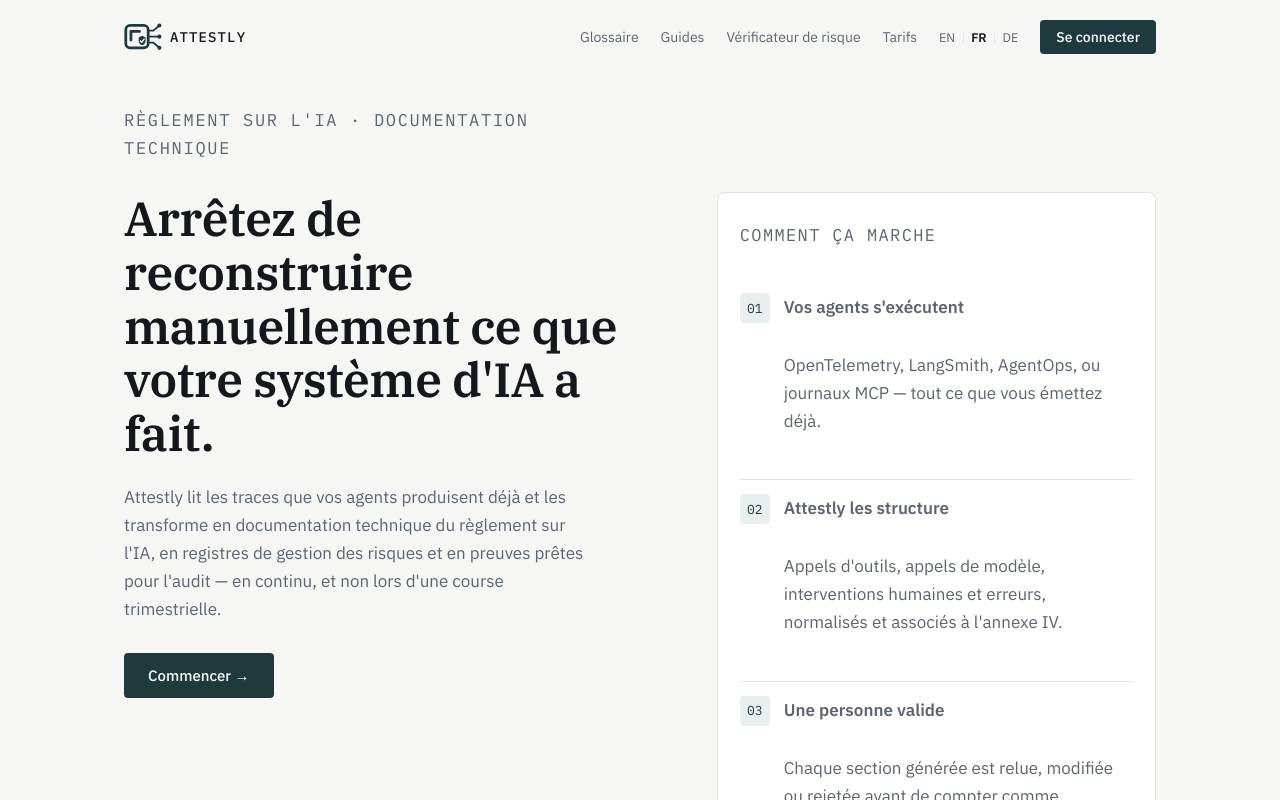
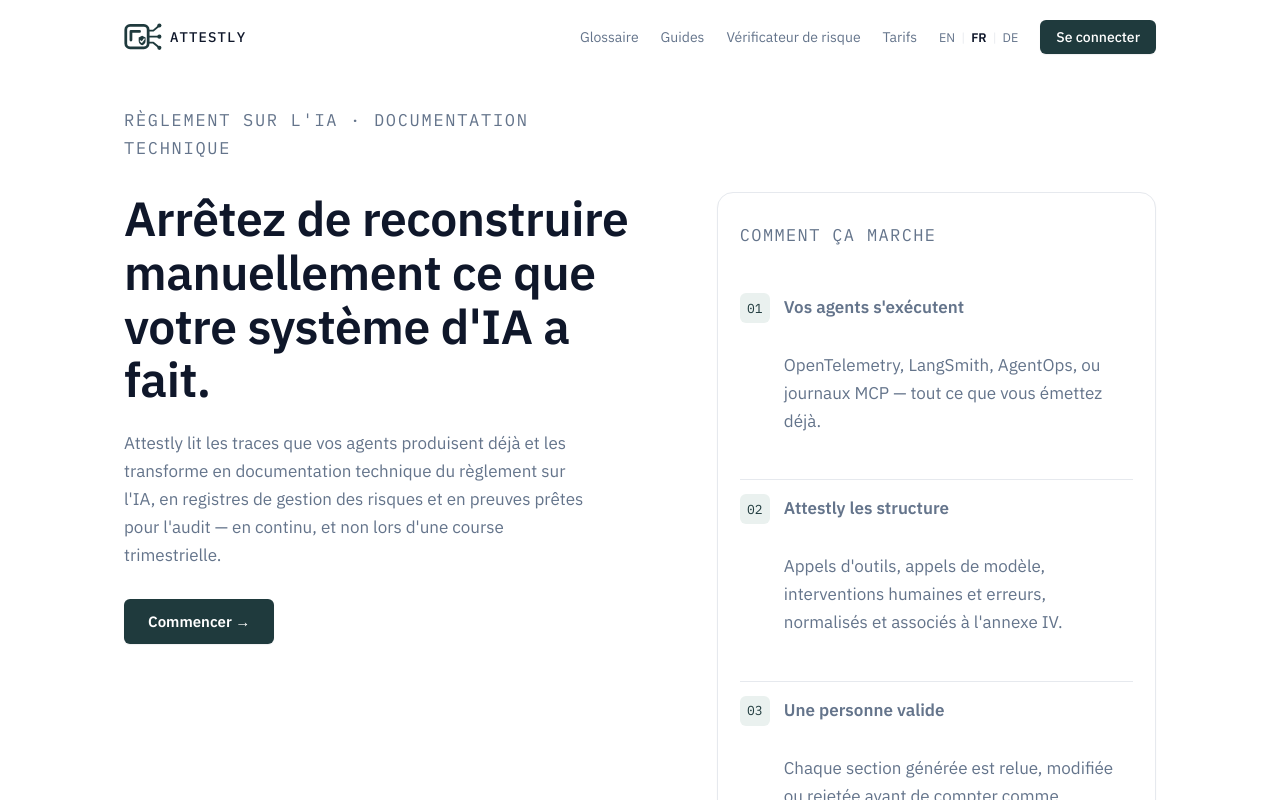
Before and after one commit to Isaacruwa/attestly, a Next.js app: page /fr in a window 1280 px wide. Shown: the top 800 px of the page. Built offline with nearby package versions, Linux system fonts and the light colour scheme.

Commit message:
design: modernize UI — white background, sans headings (was serif), elevated cards with shadow/radius instead of flat borders

```diff
--- a/src/app/globals.css
+++ b/src/app/globals.css
@@ -1,24 +1,33 @@
 :root {
-  /* Palette: "ledger" — paper surface, ink text, deep evidence-teal primary.
+  /* Palette: "ledger" — white surface, slate ink text, deep evidence-teal primary.
      Status colors read like a real audit ledger. Deliberately not the default
-     cream+terracotta or black+neon AI-generated look. */
-  --color-paper: #F6F7F5;
+     cream+terracotta or black+neon AI-generated look.
+     2026-10: modernized — pure white background (was off-white #F6F7F5), sans
+     headings (was serif), crisper slate ink tones, added radius/shadow tokens
+     so cards read as elevated surfaces instead of flat bordered boxes. */
+  --color-paper: #FFFFFF;
   --color-paper-raised: #FFFFFF;
-  --color-ink: #14181C;
-  --color-ink-muted: #5B6470;
-  --color-ink-faint: #8A929B;
-  --color-line: #DEE3E1;
+  --color-ink: #0F172A;
+  --color-ink-muted: #64748B;
+  --color-ink-faint: #94A3B8;
+  --color-line: #E6E9EE;
   --color-primary: #1F3A3D;
   --color-primary-hover: #16292B;
-  --color-primary-tint: #E9EFEE;
+  --color-primary-tint: #EAF1EF;
   --color-approved: #2E6E4E;
   --color-review: #A6741B;
   --color-missing: #A13F2B;
   --color-updated: #2C5F8A;
 
-  --font-display: var(--font-plex-serif), Georgia, serif;
+  --font-display: var(--font-plex-sans), -apple-system, sans-serif;
   --font-body: var(--font-plex-sans), -apple-system, sans-serif;
   --font-mono: var(--font-plex-mono), ui-monospace, monospace;
+
+  --radius-sm: 6px;
+  --radius: 10px;
+  --radius-lg: 16px;
+  --shadow-sm: 0 1px 2px rgba(15, 23, 42, 0.04), 0 1px 1px rgba(15, 23, 42, 0.03);
+  --shadow-md: 0 6px 16px rgba(15, 23, 42, 0.07), 0 2px 6px rgba(15, 23, 42, 0.04);
 }
 
 * { box-sizing: border-box; }
@@ -40,8 +49,16 @@ a { color: inherit; }
    status row, echoing a paper audit trail rather than a card/shadow UI. */
 .ledger-row {
   border-left: 3px solid var(--color-line);
-  padding-left: 12px;
+  border-top: 1px solid var(--color-line);
+  border-right: 1px solid var(--color-line);
+  border-bottom: 1px solid var(--color-line);
+  border-radius: var(--radius);
+  background: var(--color-paper-raised);
+  box-shadow: var(--shadow-sm);
+  padding: 14px 16px 14px 14px;
+  transition: box-shadow 0.15s ease, transform 0.15s ease;
 }
+.ledger-row:hover { box-shadow: var(--shadow-md); transform: translateY(-1px); }
 .ledger-row[data-status="approved"] { border-left-color: var(--color-approved); }
 .ledger-row[data-status="needs_review"] { border-left-color: var(--color-review); }
 .ledger-row[data-status="missing_information"] { border-left-color: var(--color-missing); }
@@ -105,7 +122,8 @@ button:focus-visible, a:focus-visible, input:focus-visible {
   color: white !important;
   background: var(--color-primary);
   padding: 8px 16px;
-  border-radius: 4px;
+  border-radius: var(--radius-sm);
+  box-shadow: var(--shadow-sm);
   text-decoration: none;
   white-space: nowrap;
   font-weight: 500;
@@ -133,16 +151,16 @@ button:focus-visible, a:focus-visible, input:focus-visible {
     gap: 2px;
     background: var(--color-paper-raised);
     border: 1px solid var(--color-line);
-    border-radius: 8px;
+    border-radius: var(--radius-lg);
     padding: 10px;
     margin: 0 24px;
-    box-shadow: 0 8px 24px rgba(20, 24, 28, 0.08);
+    box-shadow: var(--shadow-md);
     z-index: 40;
   }
   .site-nav__links .site-nav__link,
   .site-nav__links .site-nav__cta {
     padding: 12px 14px;
-    border-radius: 6px;
+    border-radius: var(--radius-sm);
     text-align: left;
   }
   .site-nav__links .site-nav__link:hover { background: var(--color-primary-tint); }
@@ -184,7 +202,7 @@ button:focus-visible, a:focus-visible, input:focus-visible {
 }
 .hero h1 {
   font-family: var(--font-display);
-  font-weight: 600;
+  font-weight: 700;
   font-size: clamp(32px, 5vw, 48px);
   line-height: 1.12;
   letter-spacing: -0.01em;
@@ -204,19 +222,21 @@ button:focus-visible, a:focus-visible, input:focus-visible {
   background: var(--color-primary);
   color: white;
   padding: 13px 24px;
-  border-radius: 4px;
+  border-radius: var(--radius-sm);
   text-decoration: none;
-  font-weight: 500;
+  font-weight: 600;
   font-size: 15px;
   border: none;
-  transition: background 0.15s ease;
+  box-shadow: var(--shadow-sm);
+  transition: background 0.15s ease, box-shadow 0.15s ease, transform 0.15s ease;
 }
-.btn-primary:hover { background: var(--color-primary-hover); }
+.btn-primary:hover { background: var(--color-primary-hover); box-shadow: var(--shadow-md); transform: translateY(-1px); }
 
 .pipeline {
   background: var(--color-paper-raised);
   border: 1px solid var(--color-line);
-  border-radius: 8px;
+  border-radius: var(--radius-lg);
+  box-shadow: var(--shadow-sm);
   padding: 28px 22px;
 }
 .pipeline__label {
@@ -238,7 +258,7 @@ button:focus-visible, a:focus-visible, input:focus-visible {
 .pipeline__step-icon {
   width: 30px;
   height: 30px;
-  border-radius: 4px;
+  border-radius: var(--radius-sm);
   background: var(--color-primary-tint);
   color: var(--color-primary);
   display: flex;
@@ -276,7 +296,7 @@ button:focus-visible, a:focus-visible, input:focus-visible {
 }
 .section h2 {
   font-family: var(--font-display);
-  font-weight: 600;
+  font-weight: 700;
   font-size: 26px;
   margin: 0 0 36px;
   max-width: 40ch;
@@ -288,8 +308,9 @@ button:focus-visible, a:focus-visible, input:focus-visible {
   gap: 1px;
   background: var(--color-line);
   border: 1px solid var(--color-line);
-  border-radius: 6px;
+  border-radius: var(--radius-lg);
   overflow: hidden;
+  box-shadow: var(--shadow-sm);
 }
 @media (min-width: 700px) {
   .deliverables-grid { grid-template-columns: 1fr 1fr; }
@@ -313,7 +334,7 @@ button:focus-visible, a:focus-visible, input:focus-visible {
 .trust-strip {
   background: var(--color-primary-tint);
   border: 1px solid var(--color-line);
-  border-radius: 6px;
+  border-radius: var(--radius);
   padding: 20px 22px;
   font-size: 13.5px;
   color: var(--color-primary);
```
